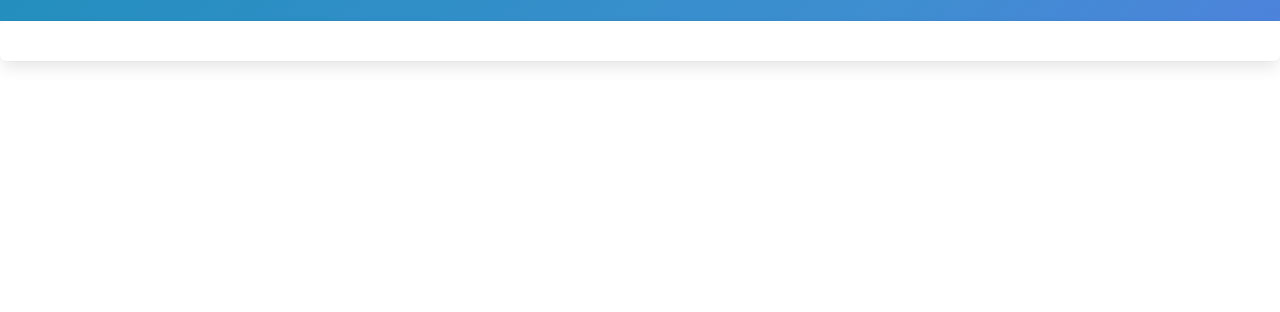
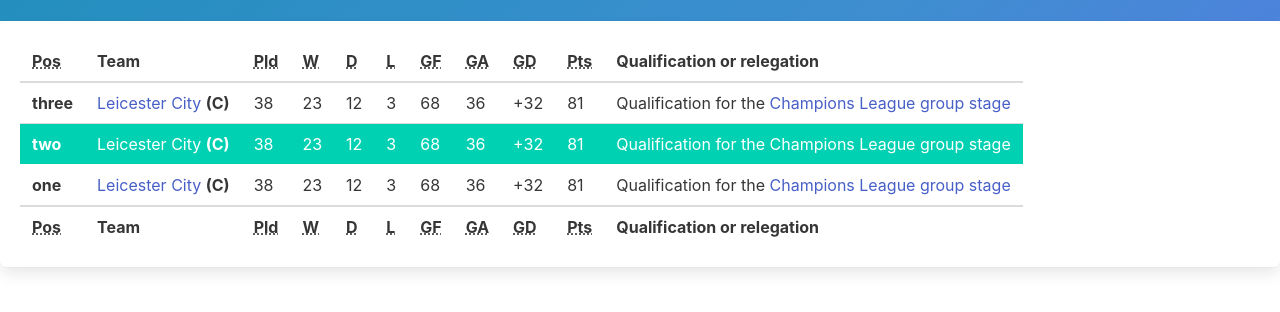
Before and after one commit to guitarbien/vue_crud, a plain HTML site: page index.html in a window 1280 px wide. Shown: the part 92-404 px from the top of the page. Drawn offline with nearby package versions, Linux system fonts and the light colour scheme.

Commit message:
add table to show data

```diff
--- a/index.html
+++ b/index.html
@@ -5,25 +5,95 @@
     <link rel="stylesheet" href="https://cdnjs.cloudflare.com/ajax/libs/bulma/0.4.1/css/bulma.css" />
 </head>
 <body>
+
+    <div id="root">
+        <section-title>
+            <span slot="title">servlet + jsp + jdbc</span>
+            <span slot="subtitle">Basic CRUD</span>
+        </section-title>
+
+        <div class="box">
+        <table class="table">
+          <thead>
+            <tr>
+              <th><abbr title="Position">Pos</abbr></th>
+              <th>Team</th>
+              <th><abbr title="Played">Pld</abbr></th>
+              <th><abbr title="Won">W</abbr></th>
+              <th><abbr title="Drawn">D</abbr></th>
+              <th><abbr title="Lost">L</abbr></th>
+              <th><abbr title="Goals for">GF</abbr></th>
+              <th><abbr title="Goals against">GA</abbr></th>
+              <th><abbr title="Goal difference">GD</abbr></th>
+              <th><abbr title="Points">Pts</abbr></th>
+              <th>Qualification or relegation</th>
+            </tr>
+          </thead>
+          <tfoot>
+            <tr>
+              <th><abbr title="Position">Pos</abbr></th>
+              <th>Team</th>
+              <th><abbr title="Played">Pld</abbr></th>
+              <th><abbr title="Won">W</abbr></th>
+              <th><abbr title="Drawn">D</abbr></th>
+              <th><abbr title="Lost">L</abbr></th>
+              <th><abbr title="Goals for">GF</abbr></th>
+              <th><abbr title="Goals against">GA</abbr></th>
+              <th><abbr title="Goal difference">GD</abbr></th>
+              <th><abbr title="Points">Pts</abbr></th>
+              <th>Qualification or relegation</th>
+            </tr>
+          </tfoot>
+          <tbody>
+            <tr v-for="row in rows" @click="row.selected = !row.selected" :class="{'is-selected' : row.selected}">
+              <th>{{ row.content }}</th>
+              <td><a href="https://en.wikipedia.org/wiki/Leicester_City_F.C." title="Leicester City F.C.">Leicester City</a> <strong>(C)</strong>
+              </td>
+              <td>38</td>
+              <td>23</td>
+              <td>12</td>
+              <td>3</td>
+              <td>68</td>
+              <td>36</td>
+              <td>+32</td>
+              <td>81</td>
+              <td>Qualification for the <a href="https://en.wikipedia.org/wiki/2016%E2%80%9317_UEFA_Champions_League#Group_stage" title="2016–17 UEFA Champions League">Champions League group stage</a></td>
+            </tr>
+          </tbody>
+        </table>
+        </div>
+    </div>
+
+    <template id="header">
         <section class="hero is-small is-info is-bold">
           <div class="hero-body">
             <div class="container">
               <h1 class="title">
-            servlet + jsp + jdbc
+                <slot name="title"></slot>
               </h1>
               <h2 class="subtitle">
-            Basic CRUD
+                <slot name="subtitle"></slot>
               </h2>
             </div>
           </div>
         </section>
+    </template>
 
-    <div id="root" class="box">
-    </div>
     <script src="https://unpkg.com/vue@2.3.2"></script>
     <script type="text/javascript">
+        Vue.component('section-title', {
+            template: '#header'
+        });
+
         new Vue({
-            el: '#root'
+            el: '#root',
+            data: {
+                rows: [
+                    {"content": "three", selected: false},
+                    {"content": "two", selected: true},
+                    {"content": "one", selected: false}
+                ]
+            }
         });
     </script>
 </body>
```
Lines whose indentation alone changed are shown as unchanged.
